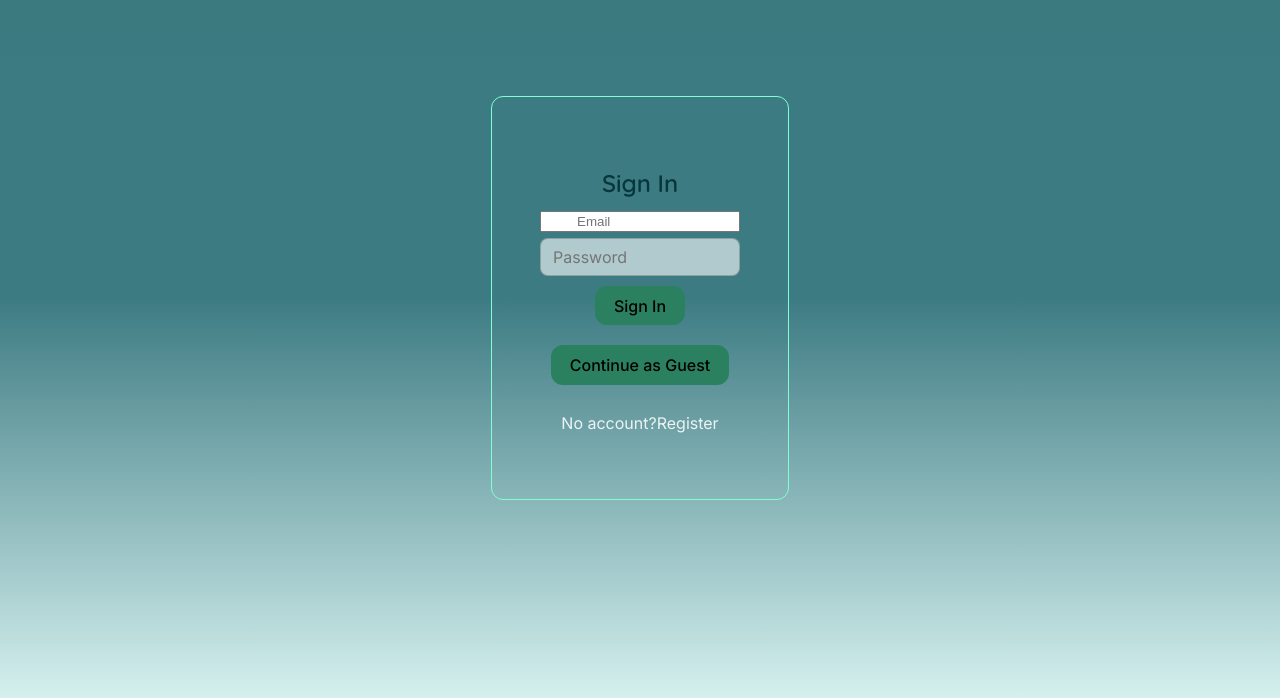
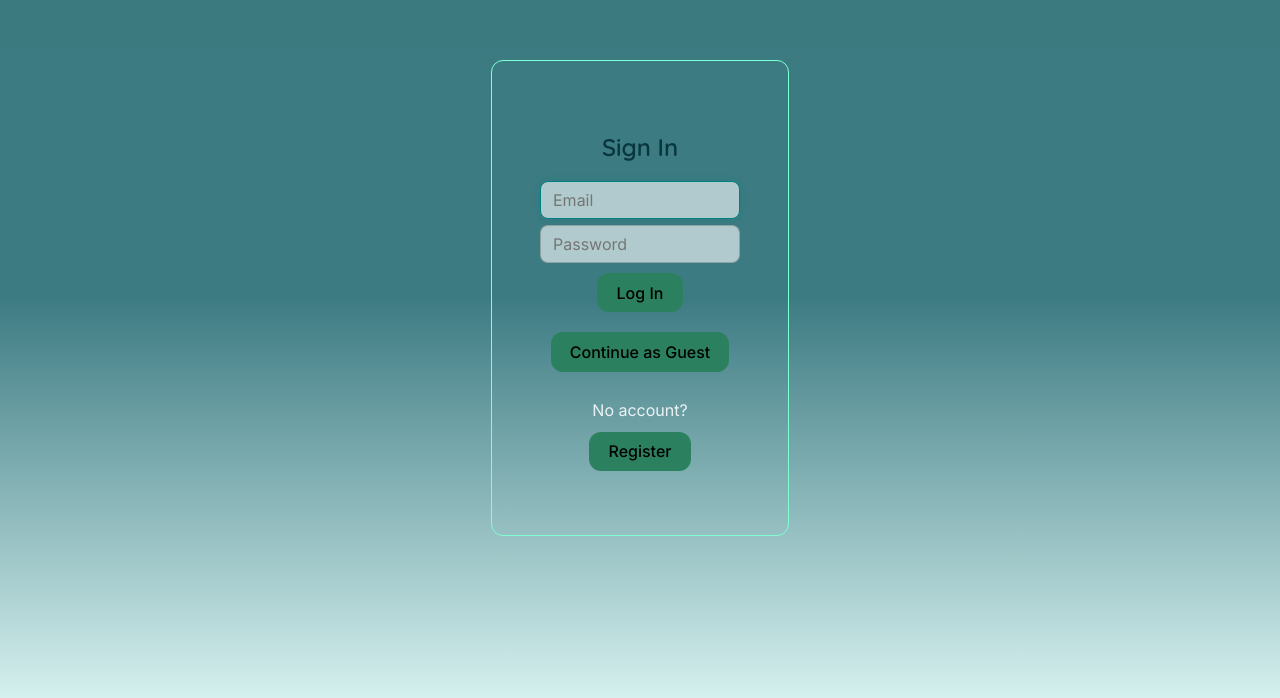
Before and after one commit to AlenaB-dev/ToDoApp, a React (Vite) app in the folder my-app/: page / in a window 1280 px wide. Shown: the part 102-800 px from the top of the page. Built offline with nearby package versions, Linux system fonts and the light colour scheme.

Commit message:
fear: add register form

```diff
--- a/my-app/src/App.jsx
+++ b/my-app/src/App.jsx
@@ -27,15 +27,24 @@ function App() {
 
   // save only of Not a Guest
   useEffect(() => {
-    if (!isGuest) {
-      saveTasks(user, todos);
+    if (isGuest) {
+      setTodos([]); // гость всегда начинает с пустого списка
+      return;
     }
-  }, [todos, user]);
+    setTodos(getTasks(user)); // обычный пользователь — загрузить задачи
+  }, [user]);
 
   // form without SignIn
   if (!user) {
     return <SignInForm onSignIn={handleSignIn} />;
   }
+
+  // log out
+  const handleLogout = () => {
+    localStorage.removeItem("currentUser"); // выход из аккаунта
+    setUser(null); // сброс состояния
+    setTodos([]); // очищаем задачи
+  };
 
   // add task
   const addTodoHandler = ({ text, title, category, dueDate }) => {
@@ -91,7 +100,15 @@ function App() {
         <SignInForm onSignIn={handleSignIn} />
       ) : (
         <div className={styles.wrapper}>
-          <h2>Welcome, {user}!</h2>
+          <Button onClick={handleLogout} className={styles.logoutBtn}>
+            Log out
+          </Button>
+          <h2>
+            {isGuest
+              ? "Welcome, Guest!"
+              : `Welcome, ${usersDB[user]?.username || user}!`}
+          </h2>
+
           <p className={styles.date}>{formattedDate}</p>
           <hr className={styles.divider} />
 
--- a/my-app/src/App.module.css
+++ b/my-app/src/App.module.css
@@ -44,3 +44,7 @@ h1::after {
   height: 1px;
   border: none;
 }
+
+.logoutBtn {
+  font-size: 0.7rem;
+}
--- a/my-app/src/components/Todos/SignInForm.jsx
+++ b/my-app/src/components/Todos/SignInForm.jsx
@@ -1,4 +1,4 @@
-import { useState } from "react";
+import { useState, useEffect, useRef } from "react";
 import signInStyle from "./SignInForm.module.css";
 import { registerUser, loginUser } from "../../utils/localStorage";
 
@@ -8,6 +8,12 @@ export default function SignInForm({ onSignIn }) {
   const [username, setUsername] = useState("");
   const [password, setPassword] = useState("");
   const [error, setError] = useState("");
+
+  const emailRef = useRef(null);
+
+  useEffect(() => {
+    emailRef.current?.focus();
+  }, [mode]);
 
   const handleSubmit = (e) => {
     e.preventDefault();
@@ -28,13 +34,23 @@ export default function SignInForm({ onSignIn }) {
         setError(result.message);
         return;
       }
-      onSignIn(email);
+      onSignIn(email, result.username);
     }
+    setEmail("");
+    setUsername("");
+    setPassword("");
+    setError("");
   };
 
   const handleGuest = () => {
     onSignIn("Guest");
   };
+
+  useEffect(() => {
+    if (!error) return;
+    const timer = setTimeout(() => setError(""), 4000);
+    return () => clearTimeout(timer);
+  }, [error]);
 
   return (
     <div className={signInStyle.container}>
@@ -44,10 +60,12 @@ export default function SignInForm({ onSignIn }) {
         {error && <p className={signInStyle.error}>{error}</p>}
 
         <input
+          ref={emailRef}
           type="email"
           placeholder="Email"
           value={email}
           onChange={(e) => setEmail(e.target.value)}
+          className={signInStyle.email}
         />
 
         {mode === "register" && (
@@ -71,7 +89,7 @@ export default function SignInForm({ onSignIn }) {
         />
 
         <button type="submit" className={signInStyle.signInBtn}>
-          {mode === "login" ? "Sign In" : "Register"}
+          {mode === "login" ? "Log In" : "Register"}
         </button>
         <button
           onClick={handleGuest}
@@ -81,19 +99,27 @@ export default function SignInForm({ onSignIn }) {
           Continue as Guest
         </button>
 
-        <p className={signInStyle.switchMode}>
+        <div className={signInStyle.switchMode}>
           {mode === "login" ? (
-            <>
-              No account?
-              <span onClick={() => setMode("register")}>Register</span>
-            </>
+            <p>
+              No account?{""}
+              <button
+                type="button"
+                onClick={() => setMode("register")}
+                className={signInStyle.switchBtn}
+              >
+                Register
+              </button>
+            </p>
           ) : (
-            <>
+            <p>
               Already have an account?
-              <span onClick={() => setMode("login")}>Sign in</span>
-            </>
+              <button type="button" onClick={() => setMode("login")}>
+                Log In{" "}
+              </button>
+            </p>
           )}
-        </p>
+        </div>
       </form>
     </div>
   );
--- a/my-app/src/components/Todos/SignInForm.module.css
+++ b/my-app/src/components/Todos/SignInForm.module.css
@@ -8,7 +8,8 @@
   margin-bottom: 10px;
 }
 
-.password {
+.password,
+.email {
   margin-top: 6px;
   padding: 8px 12px;
   border-radius: 8px;
```
